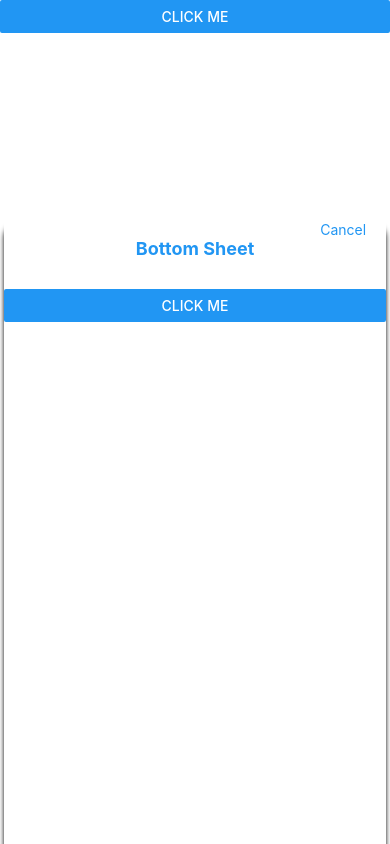
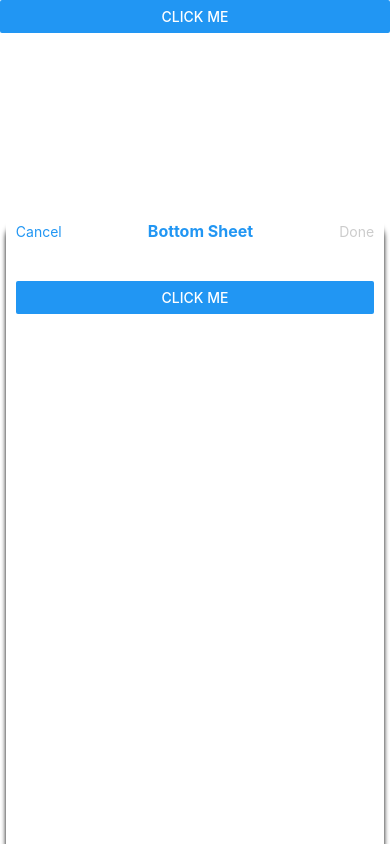
Before and after one commit to shubhamkakkar/PopInNotification, a React Native app: screen / in a window 390 px wide. Both pictures are taken after a click on the button "CLICK ME". Built offline with nearby package versions, Linux system fonts and the light colour scheme.

Commit message:
Disable Prop added to done button

```diff
--- a/UI/BottomSheet/BottomSheet.tsx
+++ b/UI/BottomSheet/BottomSheet.tsx
@@ -17,40 +17,59 @@ type ModalProps = {
   onClose: () => void;
   visible: boolean;
   headerTitle: string;
+  isDoneEnabled?: boolean;
 };
 
 const {height} = Dimensions.get('screen');
 const translateYHeight = height / 6;
 
-export default function BottomSheet({headerTitle, visible, children, onClose}: ModalProps) {
+export default function BottomSheet({
+  isDoneEnabled,
+  headerTitle,
+  visible,
+  children,
+  onClose,
+}: ModalProps) {
   const translateY = React.useMemo(() => new Animated.Value(height), []);
 
   function animationStart(toValue: number) {
     Animated.spring(translateY, {
       toValue,
       useNativeDriver: true,
-    }).start(() => {});
+    }).start();
   }
 
   React.useEffect(() => {
     visible && animationStart(translateYHeight);
   }, [visible]);
 
-  function onPress() {
+  function onPressCancel() {
     animationStart(-height);
     onClose();
   }
 
-  const Header = () => (
-    <View style={styles.header}>
-      <View style={styles.cancelButtonWrapper}>
-        <TouchableOpacity {...{onPress}}>
+  function onPressDone() {
+    if (isDoneEnabled) {
+      animationStart(-height);
+      onClose();
+    }
+  }
+
+  function Header() {
+    return (
+      <View style={[styles.header, styles.topBorderRadius]}>
+        <TouchableOpacity {...{onPress: onPressCancel}}>
           <Text style={styles.cancelText}>Cancel</Text>
         </TouchableOpacity>
+        <View style={styles.headerTextWrapper}>
+          <Text style={styles.headerText}>{headerTitle}</Text>
+        </View>
+        <TouchableOpacity {...{onPress: onPressDone}} disabled={!isDoneEnabled}>
+          <Text style={isDoneEnabled ? styles.cancelText : styles.disableButtonText}>Done</Text>
+        </TouchableOpacity>
       </View>
-      <Text style={styles.headerText}>{headerTitle}</Text>
-    </View>
-  );
+    );
+  }
   return (
     <Modal transparent visible={visible} animationType={'slide'}>
       <Animated.View style={[styles.modal, styles.topBorderRadius]}>
@@ -72,10 +91,10 @@ const styles = StyleSheet.create({
   },
   modal: {
     position: 'absolute',
-    marginLeft: '1%',
-    marginRight: '1%',
+    marginLeft: '1.5%',
+    marginRight: '1.5%',
     bottom: 0,
-    width: '98%',
+    width: '97%',
     height: '75%',
     backgroundColor: 'white',
     shadowColor: '#000',
@@ -86,14 +105,16 @@ const styles = StyleSheet.create({
     shadowOpacity: 1,
     shadowRadius: 5,
     elevation: 24,
-    zIndex: 24,
+    zIndex: 500,
   },
   header: {
     padding: 10,
-    marginHorizontal: 10,
+    flexDirection: 'row',
+    justifyContent: 'space-around',
+    alignItems: 'center',
   },
   headerText: {
-    fontSize: 18,
+    fontSize: 16,
     fontWeight: 'bold',
     textAlign: 'center',
     color: '#2196f3',
@@ -101,14 +122,17 @@ const styles = StyleSheet.create({
   bottomArea: {
     height: '100%',
   },
-  cancelButtonWrapper: {
-    justifyContent: 'center',
-    alignItems: 'flex-end',
-  },
   cancelText: {
     color: '#2196f3',
   },
   childrenWrapper: {
     flex: 1,
+    padding: 10,
+  },
+  headerTextWrapper: {
+    flex: 1,
+  },
+  disableButtonText: {
+    color: '#ccc',
   },
 });
```
